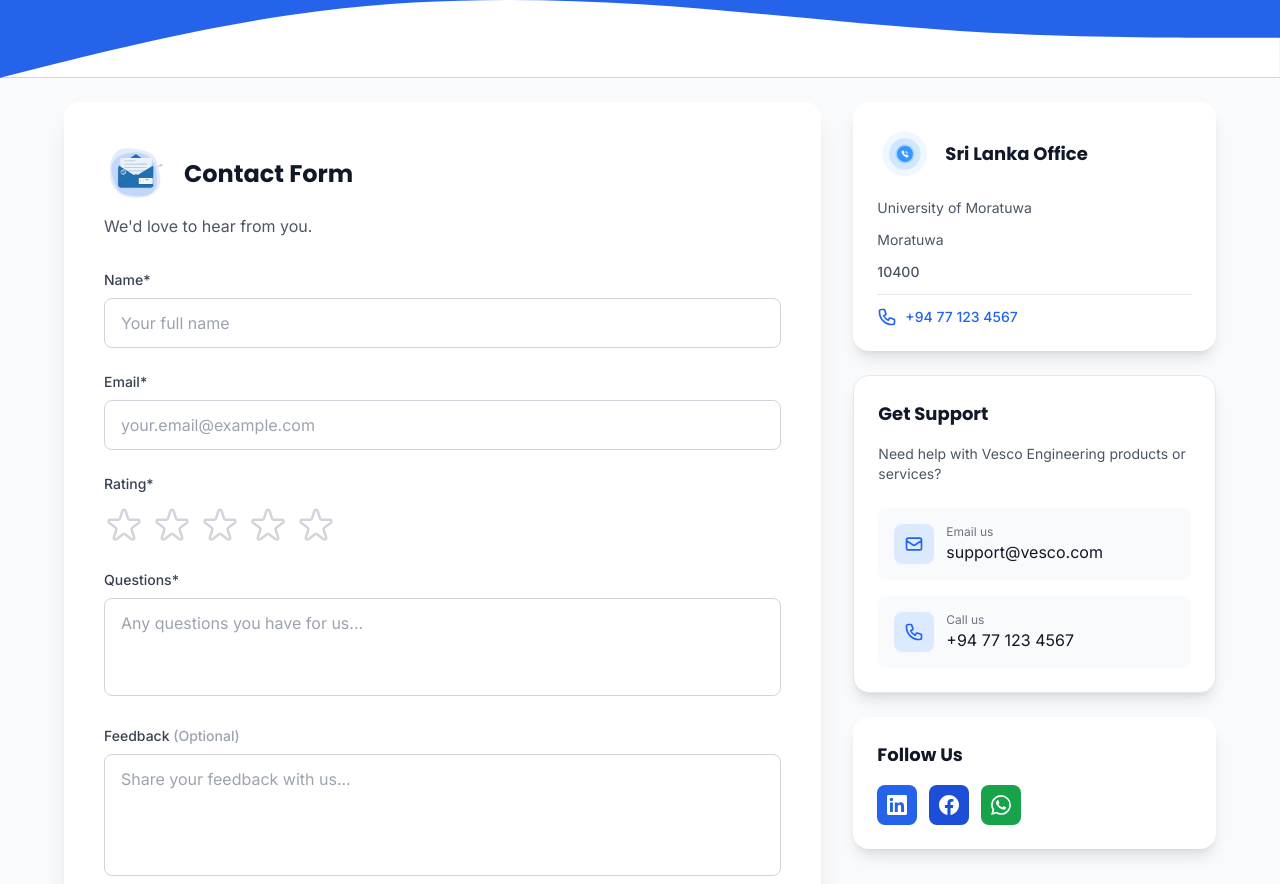
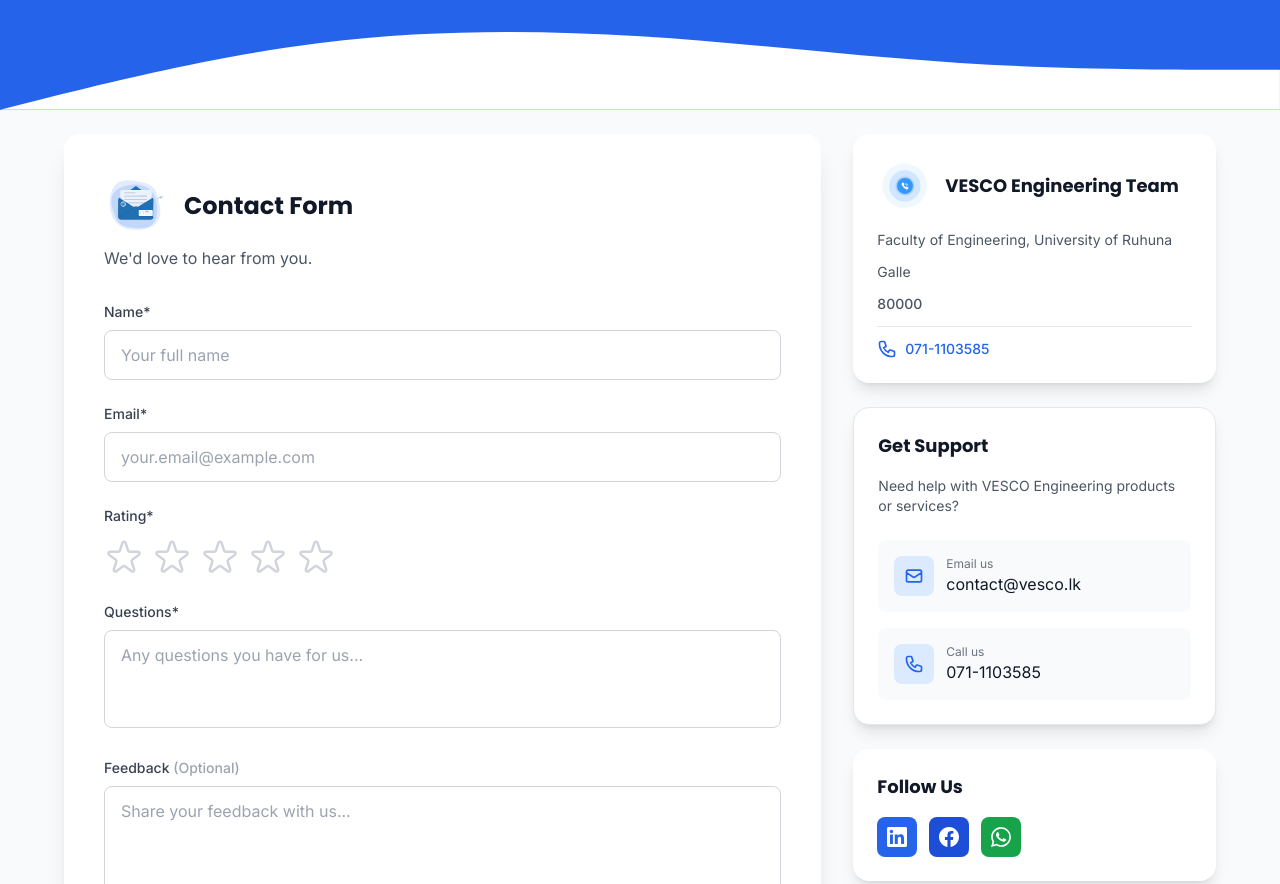
Before and after one commit to Avizz220/Vesco-Engineering, a Next.js app in the folder frontend/: page /contact in a window 1280 px wide. Shown: the part 418-1302 px from the top of the page. Built offline with nearby package versions, Linux system fonts and the light colour scheme; no server answers.

Commit message:
Update contact page with VESCO full name and University of Ruhuna details

```diff
--- a/frontend/src/app/contact/page.tsx
+++ b/frontend/src/app/contact/page.tsx
@@ -55,11 +55,11 @@ export default function ContactPage() {
 
   const headquarters = [
     {
-      region: 'Sri Lanka Office',
-      address: 'University of Moratuwa',
-      city: 'Moratuwa',
-      postalCode: '10400',
-      phone: '+94 77 123 4567'
+      region: 'VESCO Engineering Team',
+      address: 'Faculty of Engineering, University of Ruhuna',
+      city: 'Galle',
+      postalCode: '80000',
+      phone: '071-1103585'
     }
   ]
 
@@ -84,7 +84,7 @@ export default function ContactPage() {
           >
             <h1 className="text-4xl sm:text-5xl md:text-6xl lg:text-7xl font-bold mb-4 sm:mb-6 text-white drop-shadow-lg">Get in touch</h1>
             <p className="text-lg sm:text-xl md:text-2xl text-white opacity-90 mb-6 sm:mb-8 drop-shadow-md">
-              We're ready to lead you into the future of engineering excellence.
+              We're Vincere Engineering Solutions Cooperative, ready to lead you into the future of engineering excellence.
             </p>
           </motion.div>
         </div>
@@ -308,7 +308,7 @@ export default function ContactPage() {
             <div className="bg-white rounded-2xl shadow-lg p-6 border border-gray-200">
               <h3 className="text-lg font-bold text-gray-900 mb-4">Get Support</h3>
               <p className="text-sm text-gray-600 mb-6">
-                Need help with Vesco Engineering products or services?
+                Need help with VESCO Engineering products or services?
               </p>
 
               <div className="space-y-4">
@@ -324,13 +324,13 @@ export default function ContactPage() {
                   </div>
                   <div>
                     <p className="text-xs text-gray-500">Email us</p>
-                    <p className="text-gray-900">support@vesco.com</p>
+                    <p className="text-gray-900">contact@vesco.lk</p>
                   </div>
                 </motion.a>
 
                 <motion.a
                   whileHover={{ scale: 1.05, x: 5 }}
-                  href="tel:+94771234567"
+                  href="tel:0711103585"
                   className="flex items-center gap-3 bg-gray-50 rounded-lg p-4 hover:bg-gray-100 transition-all"
                 >
                   <div className="w-10 h-10 bg-blue-100 rounded-lg flex items-center justify-center flex-shrink-0">
@@ -340,7 +340,7 @@ export default function ContactPage() {
                   </div>
                   <div>
                     <p className="text-xs text-gray-500">Call us</p>
-                    <p className="text-gray-900">+94 77 123 4567</p>
+                    <p className="text-gray-900">071-1103585</p>
                   </div>
                 </motion.a>
               </div>
```
